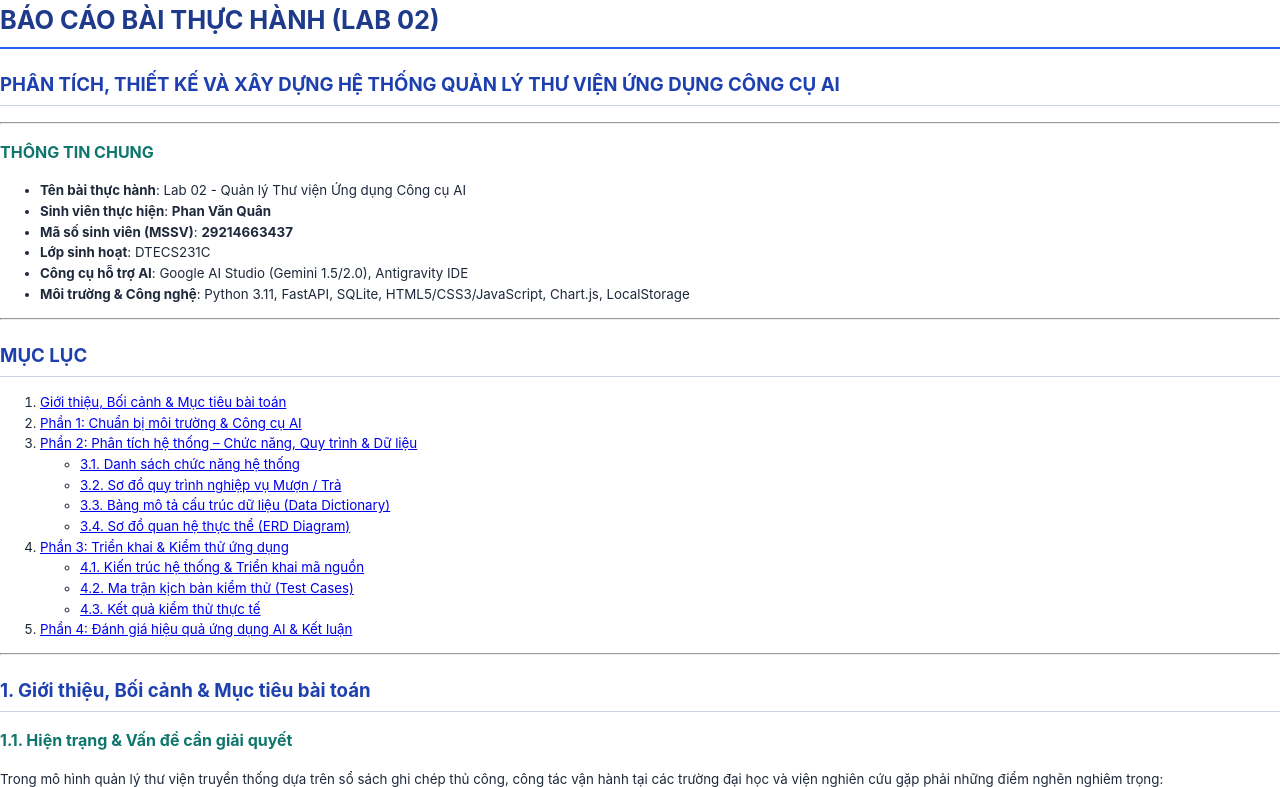
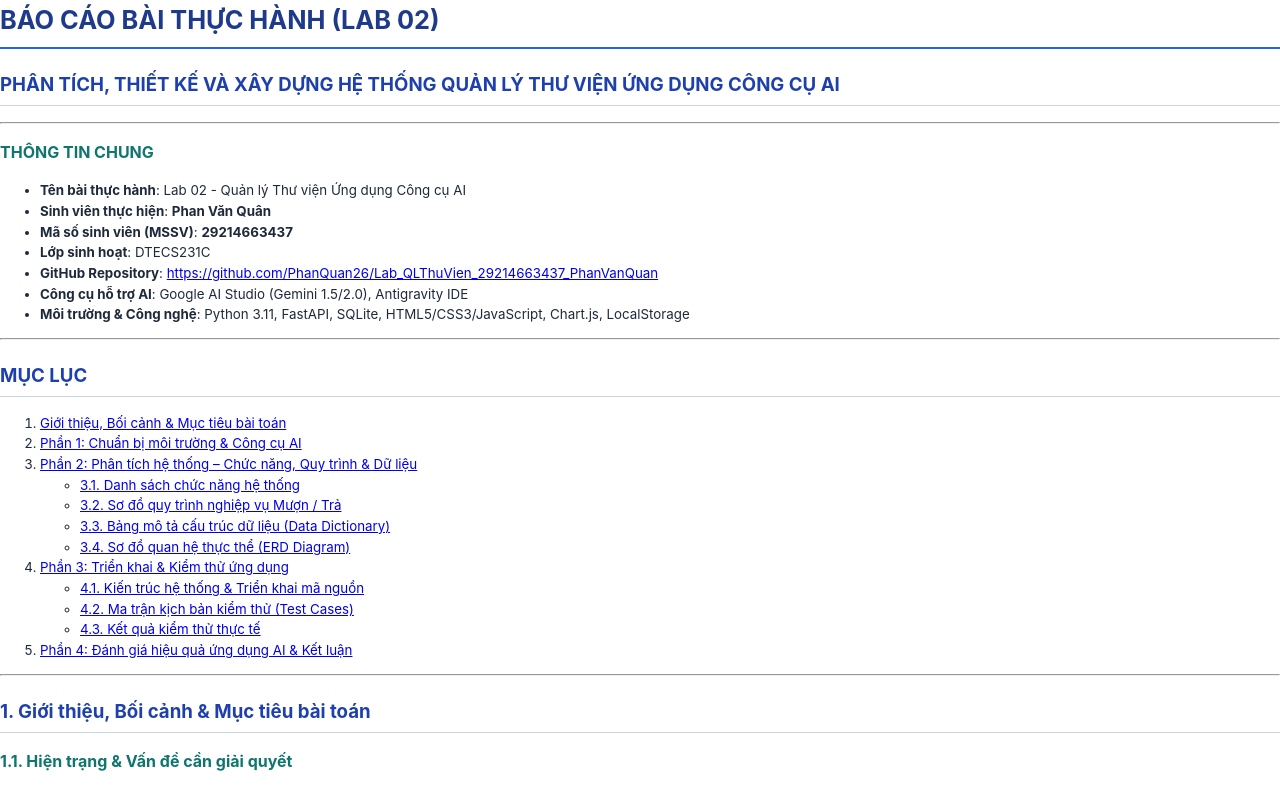
Before and after one commit to PhanQuan26/Lab_QLThuVien_29214663437_PhanVanQuan, a plain HTML site: page BaoCao_Lab.html in a window 1280 px wide. Shown: the top 787 px of the page. Drawn offline with Linux system fonts and the light colour scheme.

Commit message:
docs: cap nhat duong dan GitHub repository vao README va Bao Cao

```diff
--- a/BaoCao_Lab.html
+++ b/BaoCao_Lab.html
@@ -117,6 +117,7 @@
 <li><strong>Sinh viên thực hiện</strong>: <strong>Phan Văn Quân</strong></li>
 <li><strong>Mã số sinh viên (MSSV)</strong>: <strong>29214663437</strong></li>
 <li><strong>Lớp sinh hoạt</strong>: DTECS231C</li>
+<li><strong>GitHub Repository</strong>: <a href="https://github.com/PhanQuan26/Lab_QLThuVien_29214663437_PhanVanQuan">https://github.com/PhanQuan26/Lab_QLThuVien_29214663437_PhanVanQuan</a></li>
 <li><strong>Công cụ hỗ trợ AI</strong>: Google AI Studio (Gemini 1.5/2.0), Antigravity IDE</li>
 <li><strong>Môi trường &amp; Công nghệ</strong>: Python 3.11, FastAPI, SQLite, HTML5/CSS3/JavaScript, Chart.js, LocalStorage</li>
 </ul>
```
Also changed, not shown: 7 other files.
